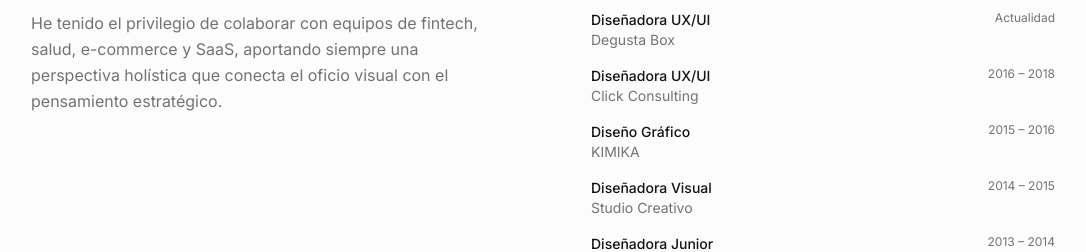
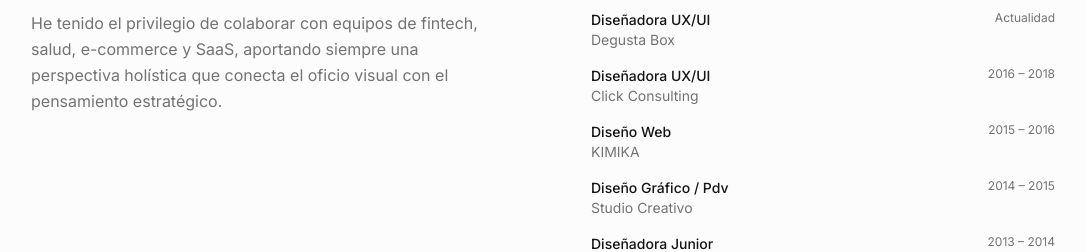
Before and after one commit to danilinked/espielia, a React (Vite) app: page / in a window 1280 px wide. Shown: the part 4180-4432 px from the top of the page, without its empty margins (97-1183 px from the left). Built offline with nearby package versions, Linux system fonts and the light colour scheme; the HTML template or start-up script is replaced by a standard one.

Commit message:
2 cambios de texto

```diff
--- a/src/components/AboutSection.tsx
+++ b/src/components/AboutSection.tsx
@@ -11,8 +11,8 @@ const tools = [
 const experienceItems = [
 { role: "Diseñadora UX/UI", company: "Degusta Box", period: "Actualidad" },
 { role: "Diseñadora UX/UI", company: "Click Consulting", period: "2016 – 2018" },
-{ role: "Diseño Gráfico", company: "KIMIKA", period: "2015 – 2016" },
-{ role: "Diseñadora Visual", company: "Studio Creativo", period: "2014 – 2015" },
+{ role: "Diseño Web", company: "KIMIKA", period: "2015 – 2016" },
+{ role: "Diseño Gráfico / Pdv", company: "Studio Creativo", period: "2014 – 2015" },
 { role: "Diseñadora Junior", company: "Agencia Digital", period: "2013 – 2014" },
 { role: "Freelance Designer", company: "Independiente", period: "2012 – 2013" },
 { role: "Diseño Web", company: "TechStart", period: "2011 – 2012" },
```
